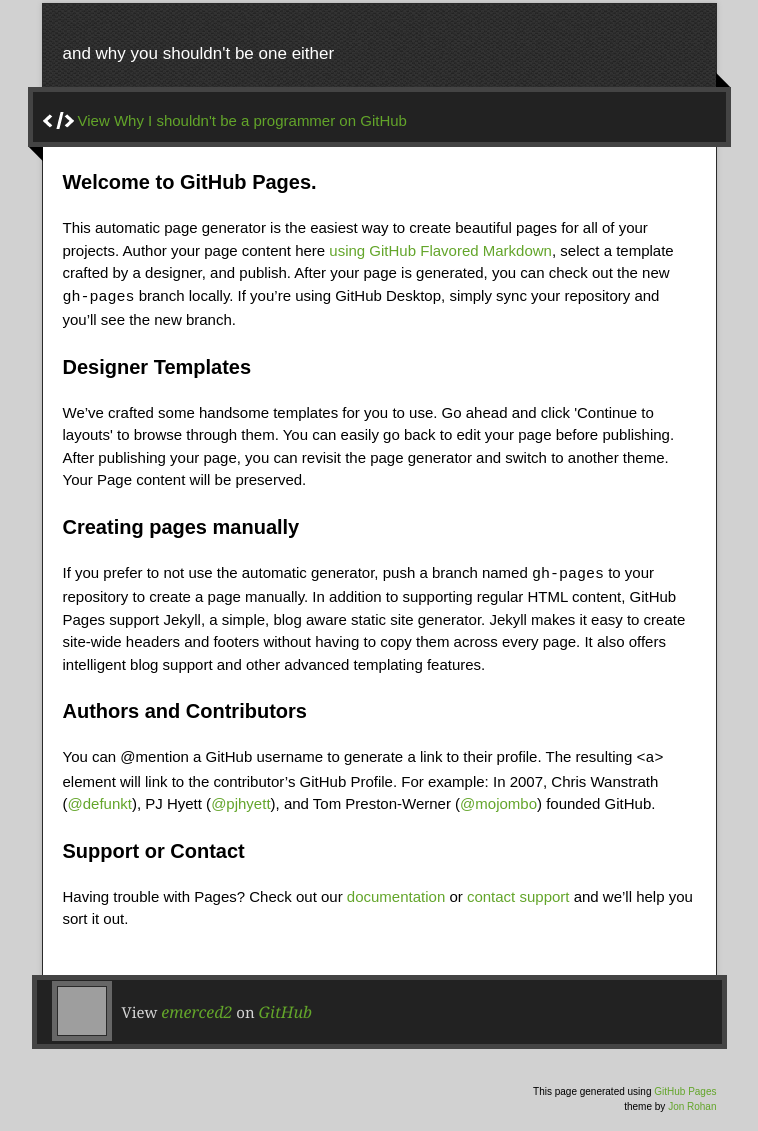
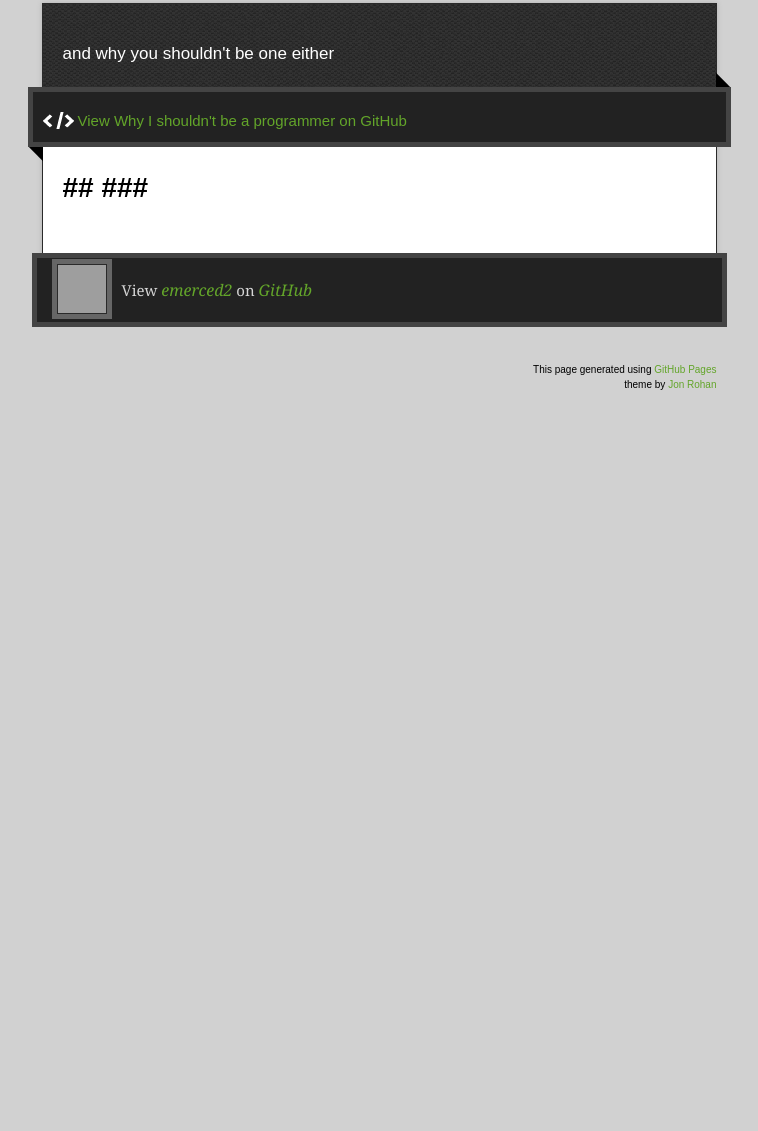
Before and after one commit to emerced2/emerced2.github.io, a plain HTML site: page index.html in a window 1280 px wide. Shown: the part 217-1348 px from the top of the page, without its empty margins (261-1019 px from the left). After the commit the page ends 800 px from the top, so only its background shows below. Drawn offline with nearby package versions, Linux system fonts and the light colour scheme; grey boxes are pictures that could not be loaded.

Commit message:
Replace master branch with page content via GitHub

```diff
--- a/index.html
+++ b/index.html
@@ -34,30 +34,8 @@
         <span class="blc"></span><span class="trc"></span>
         </div>
         <article class="markdown-body">
-          <h3>
-<a id="welcome-to-github-pages" class="anchor" href="#welcome-to-github-pages" aria-hidden="true"><span aria-hidden="true" class="octicon octicon-link"></span></a>Welcome to GitHub Pages.</h3>
-
-<p>This automatic page generator is the easiest way to create beautiful pages for all of your projects. Author your page content here <a href="https://guides.github.com/features/mastering-markdown/">using GitHub Flavored Markdown</a>, select a template crafted by a designer, and publish. After your page is generated, you can check out the new <code>gh-pages</code> branch locally. If you’re using GitHub Desktop, simply sync your repository and you’ll see the new branch.</p>
-
-<h3>
-<a id="designer-templates" class="anchor" href="#designer-templates" aria-hidden="true"><span aria-hidden="true" class="octicon octicon-link"></span></a>Designer Templates</h3>
-
-<p>We’ve crafted some handsome templates for you to use. Go ahead and click 'Continue to layouts' to browse through them. You can easily go back to edit your page before publishing. After publishing your page, you can revisit the page generator and switch to another theme. Your Page content will be preserved.</p>
-
-<h3>
-<a id="creating-pages-manually" class="anchor" href="#creating-pages-manually" aria-hidden="true"><span aria-hidden="true" class="octicon octicon-link"></span></a>Creating pages manually</h3>
-
-<p>If you prefer to not use the automatic generator, push a branch named <code>gh-pages</code> to your repository to create a page manually. In addition to supporting regular HTML content, GitHub Pages support Jekyll, a simple, blog aware static site generator. Jekyll makes it easy to create site-wide headers and footers without having to copy them across every page. It also offers intelligent blog support and other advanced templating features.</p>
-
-<h3>
-<a id="authors-and-contributors" class="anchor" href="#authors-and-contributors" aria-hidden="true"><span aria-hidden="true" class="octicon octicon-link"></span></a>Authors and Contributors</h3>
-
-<p>You can @mention a GitHub username to generate a link to their profile. The resulting <code>&lt;a&gt;</code> element will link to the contributor’s GitHub Profile. For example: In 2007, Chris Wanstrath (<a href="https://github.com/defunkt" class="user-mention">@defunkt</a>), PJ Hyett (<a href="https://github.com/pjhyett" class="user-mention">@pjhyett</a>), and Tom Preston-Werner (<a href="https://github.com/mojombo" class="user-mention">@mojombo</a>) founded GitHub.</p>
-
-<h3>
-<a id="support-or-contact" class="anchor" href="#support-or-contact" aria-hidden="true"><span aria-hidden="true" class="octicon octicon-link"></span></a>Support or Contact</h3>
-
-<p>Having trouble with Pages? Check out our <a href="https://help.github.com/pages">documentation</a> or <a href="https://github.com/contact">contact support</a> and we’ll help you sort it out.</p>
+          <h1>
+<a id="-" class="anchor" href="#-" aria-hidden="true"><span aria-hidden="true" class="octicon octicon-link"></span></a>## ###</h1>
         </article>
       </div>
     </div>
```
Also changed, not shown: params.json (+1 -1 lines).
